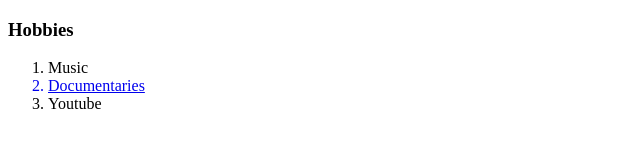
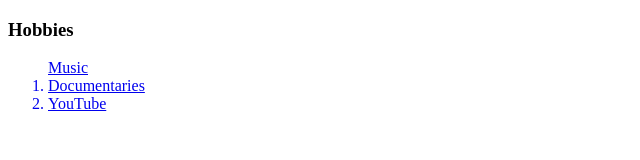
Before and after one commit to akellum7/Beginning, a plain HTML site: page hobbies.html in a window 1280 px wide. Shown: the whole page, without its empty margins (0-640 px from the left). Drawn offline with Linux system fonts and the light colour scheme.

Commit message:
Update hobbies.html

```diff
--- a/hobbies.html
+++ b/hobbies.html
@@ -7,9 +7,9 @@
   <body>
     <h3>Hobbies</h3>
     <ol>
-    <li>Music</li>
+   <a href="https://www.vinylmeplease.com/"<li>Music</li>
     <a href="https://www.youtube.com/watch?v=WT7gn6nhsAc"><li>Documentaries</li></a>
-    <li>Youtube</li>
+    <a href="https://www.youtube.com/"><li>YouTube</li>
     </ol>
   </body>
 </html>
```
